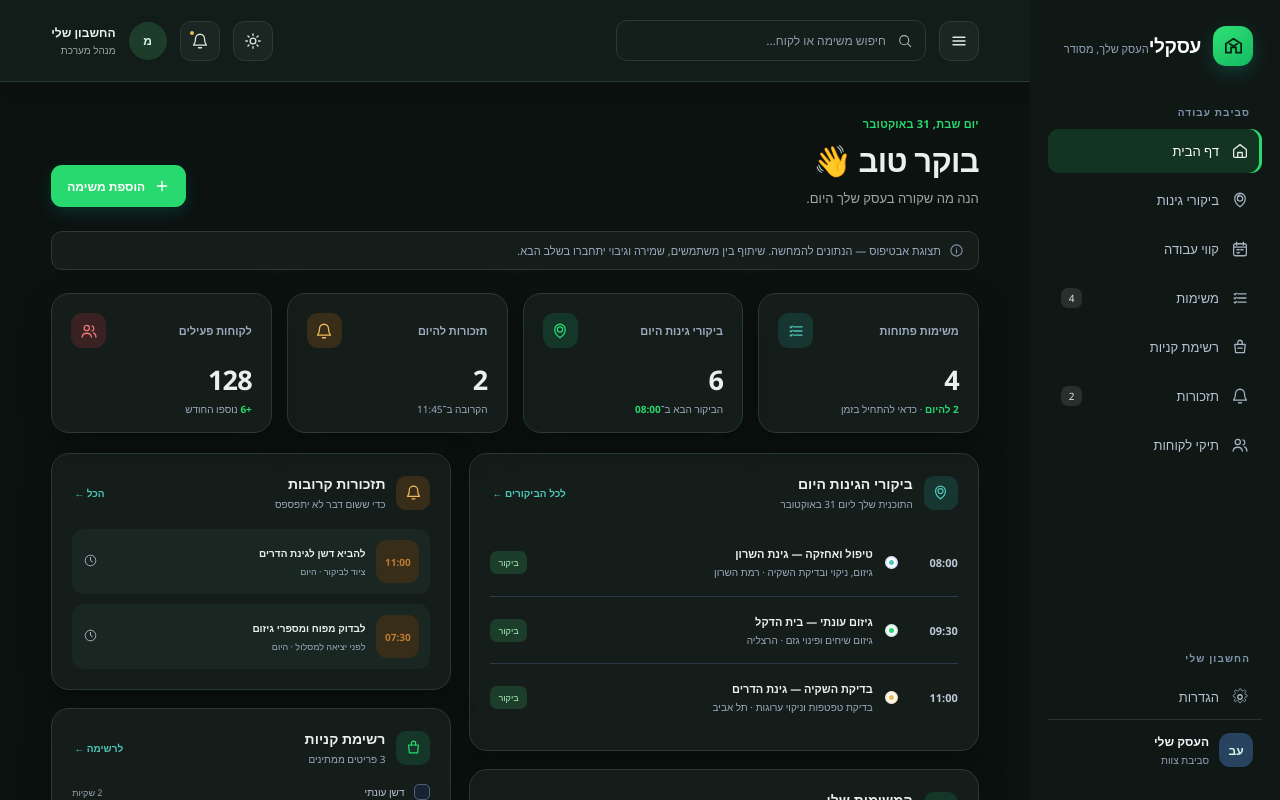
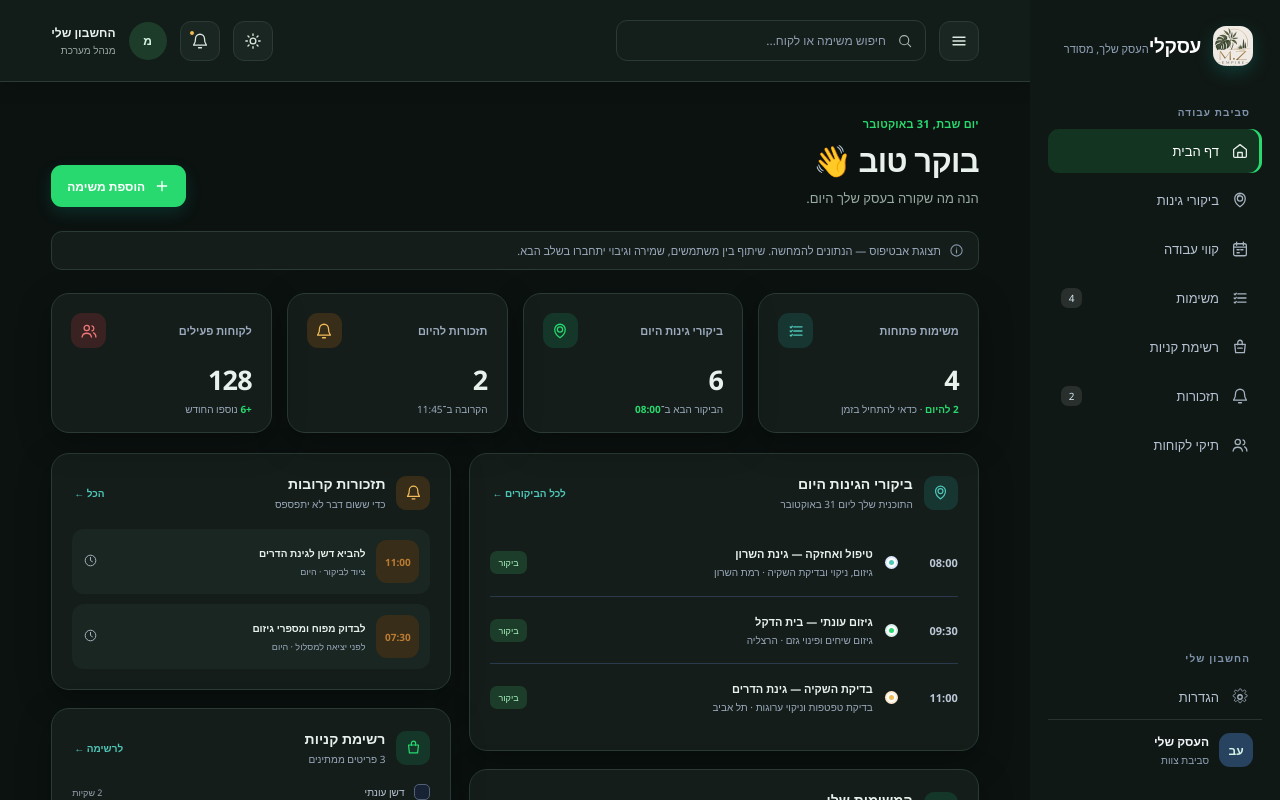
Before and after one commit to Amartzi83/esekli-business-manager, a website: page index.html in a window 1280 px wide. Shown: the top 800 px of the page. Drawn offline with Linux system fonts and the light colour scheme.

Commit message:
Add M.Z Empire logo to app

```diff
--- a/index.html
+++ b/index.html
@@ -5,6 +5,7 @@
   <meta name="viewport" content="width=device-width, initial-scale=1">
   <meta name="theme-color" content="#0c1211">
   <meta name="description" content="לוח עבודה יומי לניהול העסק והצוות במקום אחד">
+  <link rel="icon" type="image/jpeg" href="./mz-empire-logo.jpg?v=mz-empire-1">
   <title>עסקלי — ניהול העסק</title>
   <script>
     try {
@@ -69,10 +70,10 @@
       height: 40px;
       border-radius: 13px;
       color: #fff;
-      background: linear-gradient(145deg, #31e176, #12b95f);
+      background: #f3efe6 url("./mz-empire-logo.jpg?v=mz-empire-1") center / cover no-repeat;
       box-shadow: 0 6px 18px rgba(19, 153, 140, .28);
     }
-    .brand-mark svg { width: 23px; height: 23px; }
+    .brand-mark svg { display: none; }
     .brand-name { color: #fff; font-size: 19px; font-weight: 750; letter-spacing: -.35px; }
     .brand-caption { margin-top: 3px; color: #91a3b9; font-size: 11px; }
     .side-label { padding: 0 12px; margin: 5px 0 10px; color: #7f94ad; font-size: 10px; font-weight: 700; letter-spacing: 1.1px; }
@@ -326,7 +327,7 @@
     html[data-theme="dark"] body { background: var(--canvas); color: var(--ink); }
     html[data-theme="dark"] .topbar { background: rgba(20,29,26,.94); border-color: var(--line); }
     html[data-theme="dark"] .sidebar { background: #101815; }
-    html[data-theme="dark"] .brand-mark { background: linear-gradient(145deg, #31e176, #12b95f); color: #062110; }
+    html[data-theme="dark"] .brand-mark { background: #f3efe6 url("./mz-empire-logo.jpg?v=mz-empire-1") center / cover no-repeat; color: #062110; }
     html[data-theme="dark"] .nav-link.active { background: rgba(39,217,110,.14); box-shadow: inset -3px 0 #27d96e; }
     html[data-theme="dark"] .mobile-brand, html[data-theme="dark"] h1, html[data-theme="dark"] .panel-heading h2,
     html[data-theme="dark"] .event-title, html[data-theme="dark"] .task-name, html[data-theme="dark"] .reminder-copy strong,
```
